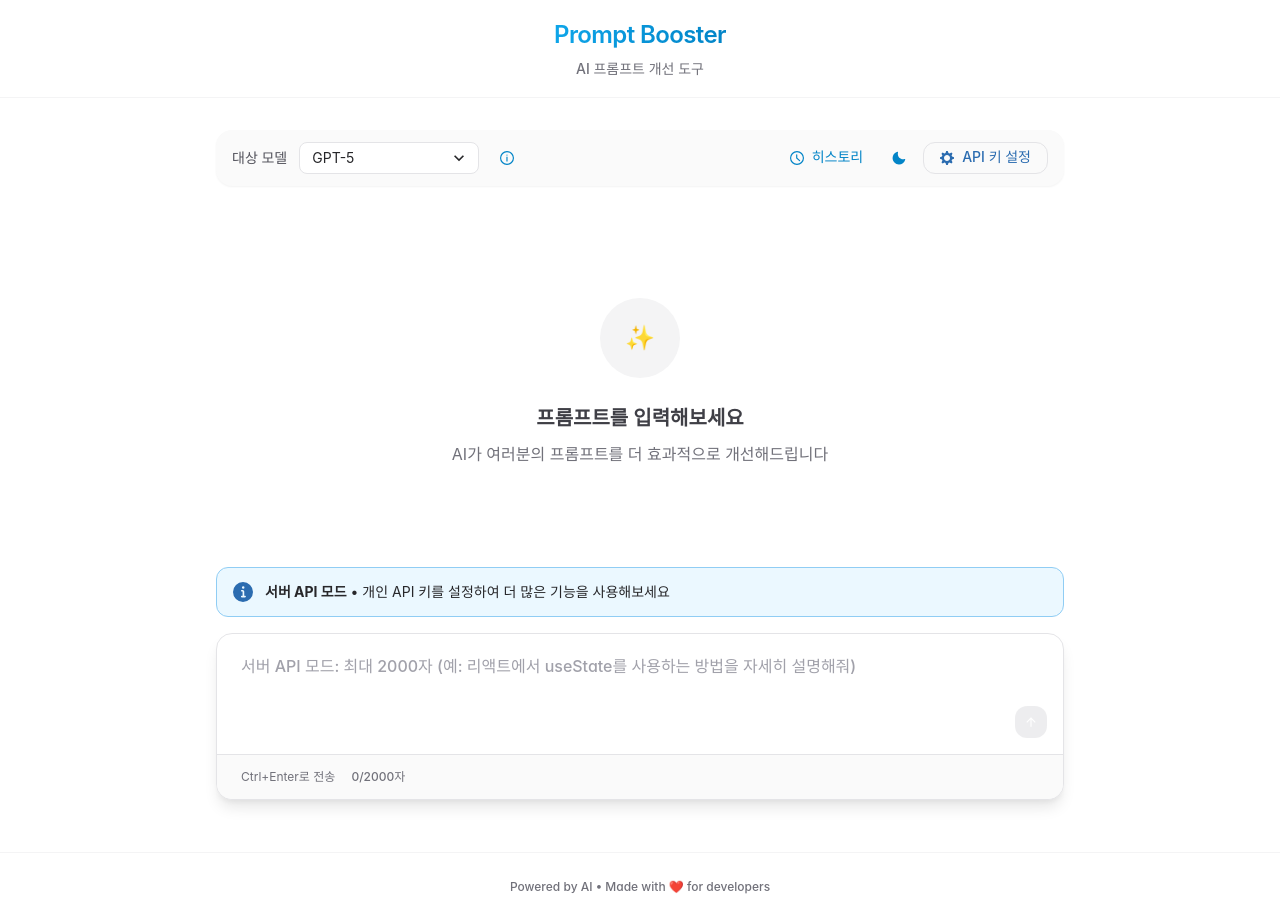
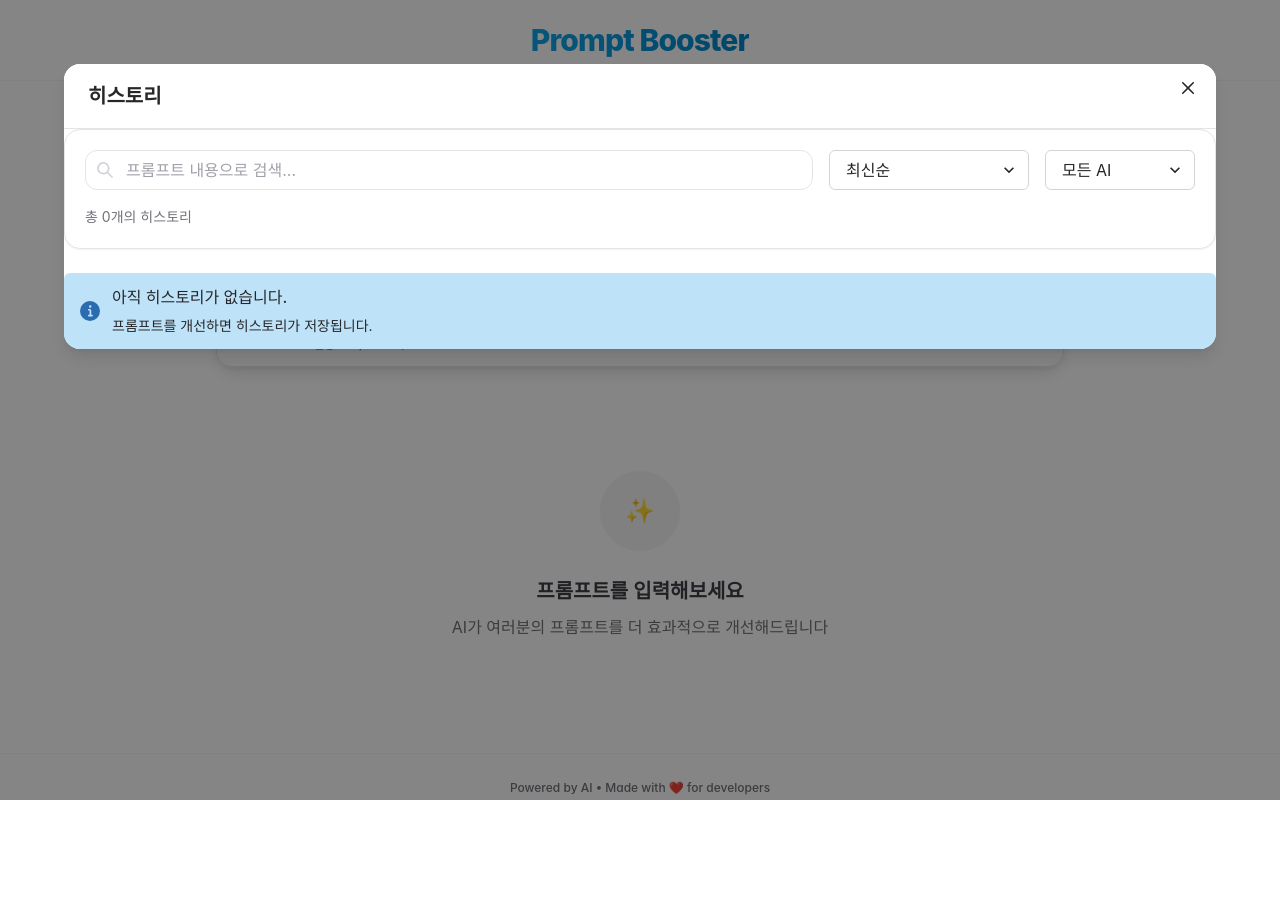
Before and after one commit to garyjeong/prompt-booster, a Next.js app: page / in a window 1280 px wide. Both pictures are taken after a click on the button "히스토리". After the commit the page ends 821 px from the top, so only its background shows below. Built offline with nearby package versions, Linux system fonts and the light colour scheme.

Commit message:
feat: 로고 확장·히스토리 모달·입력 상단 배치 및 라이트모드 대비

```diff
--- a/src/app/page.tsx
+++ b/src/app/page.tsx
@@ -1,28 +1,19 @@
 'use client';
 
-import { useState, useEffect } from 'react';
-import { VStack, HStack, Stack, Button, Box, Text, useColorModeValue, Select } from '@chakra-ui/react';
-import { TimeIcon } from '@chakra-ui/icons';
-import dynamic from 'next/dynamic';
+import ColorModeToggle from '@/components/ColorModeToggle';
 import Layout from '@/components/Layout';
+import ModelInfo from '@/components/ModelInfo';
 import PromptInput from '@/components/PromptInput';
 import PromptResult from '@/components/PromptResult';
-import ColorModeToggle from '@/components/ColorModeToggle';
-import ModelInfo from '@/components/ModelInfo';
+import { TimeIcon } from '@chakra-ui/icons';
+import { Button, HStack, Select, Stack, Text, useColorModeValue, useDisclosure, VStack } from '@chakra-ui/react';
+import { useEffect, useState } from 'react';
 
-// ApiKeyInput 지연 로딩 (설정 버튼 클릭 시에만 로드)
-const ApiKeyInput = dynamic(() => import('@/components/ApiKeyInput'), {
-  loading: () => (
-    <Box p={4} textAlign="center">
-      <Text fontSize="sm" color="gray.500">API 키 설정을 불러오는 중...</Text>
-    </Box>
-  ),
-  ssr: false
-});
-import { ApiKeyProvider, useApiKeys } from '@/context/ApiKeyContext';
+import HistoryModal from '@/components/HistoryModal';
+import { ApiKeyProvider } from '@/context/ApiKeyContext';
 import { PromptProvider, useCurrentPrompt, usePromptHistory } from '@/context/PromptContext';
-import { withCache, generateCacheKey } from '@/lib/api-cache';
-import type { PromptImprovementRequest, APIResponse, PromptImprovementResponse, TargetModel } from '@/types/api';
+import { generateCacheKey, withCache } from '@/lib/api-cache';
+import type { APIResponse, PromptImprovementRequest, PromptImprovementResponse, TargetModel } from '@/types/api';
 import type { PromptComparisonAnalysis } from '@/types/scoring';
 
 /** 실제 API를 호출하는 프롬프트 개선 함수 (캐싱 적용) */
@@ -60,7 +51,6 @@ async function improvePrompt(request: PromptImprovementRequest): Promise<PromptI
 
 /** 메인 앱 컴포넌트 */
 function PromptBoosterApp() {
-  const { apiKeys } = useApiKeys();
   const {
     current,
     setOriginalPrompt,
@@ -70,6 +60,7 @@ function PromptBoosterApp() {
     clearError
   } = useCurrentPrompt();
   const { addToHistory } = usePromptHistory();
+  const { isOpen: isHistoryOpen, onOpen: openHistory, onClose: closeHistory } = useDisclosure();
 
   // 점수화 데이터 상태 관리
   const [scoringAnalysis, setScoringAnalysis] = useState<PromptComparisonAnalysis | undefined>(undefined);
@@ -116,10 +107,9 @@ function PromptBoosterApp() {
     setIsDemoMode(false);
 
     		try {
-			// API 요청 생성 (환경변수 API Key를 사용하거나, 사용자 API Key를 fallback으로 사용)
+			// API 요청 생성 (서버 환경변수의 키 사용; 사용자 키는 사용하지 않음)
 			const request: PromptImprovementRequest = {
 				prompt,
-				geminiKey: apiKeys.gemini,
 				targetModel: selectedTargetModel,
 			};
 
@@ -200,20 +190,28 @@ function PromptBoosterApp() {
             <Button
               variant="ghost"
               size="sm"
-              onClick={() => window.open('/history', '_blank')}
+              onClick={openHistory}
               leftIcon={<TimeIcon />}
               borderRadius="xl"
             >
               히스토리
             </Button>
             <ColorModeToggle size="sm" variant="ghost" />
-            <ApiKeyInput />
           </HStack>
         </Stack>
 
+        {/* 히스토리 모달 */}
+        <HistoryModal isOpen={isHistoryOpen} onClose={closeHistory} />
+
         {/* 대화형 메인 영역 */}
         <VStack spacing={6} align="stretch" flex="1">
-          {/* 프롬프트 결과 - 대화처럼 표시 */}
+          {/* 입력 영역을 상단에 배치 */}
+          <PromptInput
+            onSubmit={handlePromptSubmit}
+            isLoading={current.isLoading}
+          />
+
+          {/* 개선 결과를 입력 아래로 이동 */}
           <PromptResult
             originalPrompt={current.originalPrompt}
             improvedPrompt={current.improvedPrompt}
@@ -225,21 +223,6 @@ function PromptBoosterApp() {
             processingTime={processingTime}
             isDemoMode={isDemoMode}
           />
-
-          {/* 하단 고정 입력 영역 */}
-          <Box
-            position="sticky"
-            bottom={0}
-            bg={useColorModeValue('rgba(255, 255, 255, 0.9)', 'rgba(24, 24, 27, 0.9)')}
-            backdropFilter="blur(10px)"
-            pt={4}
-            mt="auto"
-          >
-            <PromptInput
-              onSubmit={handlePromptSubmit}
-              isLoading={current.isLoading}
-            />
-          </Box>
         </VStack>
       </VStack>
     </Layout>
--- /dev/null
+++ b/src/components/HistoryModal.tsx
@@ -0,0 +1,42 @@
+"use client";
+
+import {
+    Modal,
+    ModalBody,
+    ModalCloseButton,
+    ModalContent,
+    ModalHeader,
+    ModalOverlay,
+    useColorModeValue,
+} from "@chakra-ui/react";
+import dynamic from "next/dynamic";
+import React from "react";
+
+const HistoryViewer = dynamic(() => import("@/components/HistoryViewer"), {
+  ssr: false,
+});
+
+interface HistoryModalProps {
+  isOpen: boolean;
+  onClose: () => void;
+}
+
+const HistoryModal: React.FC<HistoryModalProps> = ({ isOpen, onClose }) => {
+  const headerBg = useColorModeValue("white", "gray.800");
+  return (
+    <Modal isOpen={isOpen} onClose={onClose} size="6xl" scrollBehavior="inside">
+      <ModalOverlay />
+      <ModalContent borderRadius="2xl" overflow="hidden">
+        <ModalHeader bg={headerBg} borderBottom="1px" borderColor={useColorModeValue('gray.200','gray.700')}>
+          히스토리
+        </ModalHeader>
+        <ModalCloseButton />
+        <ModalBody p={0}>
+          <HistoryViewer />
+        </ModalBody>
+      </ModalContent>
+    </Modal>
+  );
+};
+
+export default HistoryModal;
--- a/src/components/Layout.tsx
+++ b/src/components/Layout.tsx
@@ -1,6 +1,5 @@
-import React, { memo } from 'react';
 import { Box, Flex, Text, useColorModeValue, VStack } from '@chakra-ui/react';
-import { ReactNode } from 'react';
+import { memo, ReactNode } from 'react';
 
 interface LayoutProps {
   children: ReactNode;
@@ -25,22 +24,15 @@ const Layout = memo(function Layout({ children }: LayoutProps) {
         zIndex={10}
       >
         <Box maxW="4xl" mx="auto" px={6}>
-          <VStack spacing={1} align="center">
+          <VStack spacing={0} align="center">
             <Text
-              fontSize="2xl"
-              fontWeight="semibold"
+              fontSize={{ base: "2xl", md: "3xl" }}
+              fontWeight="extrabold"
               bgGradient="linear(to-r, brand.500, brand.600)"
               bgClip="text"
-              letterSpacing="-0.025em"
+              letterSpacing="-0.03em"
             >
               Prompt Booster
-            </Text>
-            <Text
-              fontSize="sm"
-              color={subtextColor}
-              fontWeight="medium"
-            >
-              AI 프롬프트 개선 도구
             </Text>
           </VStack>
         </Box>
--- a/src/components/PromptInput.tsx
+++ b/src/components/PromptInput.tsx
@@ -1,20 +1,17 @@
-import React, { memo, useState, useMemo, useCallback } from 'react';
+import { useIsDemoMode } from '@/context/ApiKeyContext';
+import { ArrowUpIcon } from '@chakra-ui/icons';
 import {
-  Box,
-  Textarea,
-  VStack,
-  HStack,
-  Text,
-  Alert,
-  AlertIcon,
-  AlertDescription,
-  Progress,
-  useColorModeValue,
-  IconButton,
-  Tooltip
+    Box,
+    HStack,
+    IconButton,
+    Progress,
+    Text,
+    Textarea,
+    Tooltip,
+    useColorModeValue,
+    VStack
 } from '@chakra-ui/react';
-import { ArrowUpIcon } from '@chakra-ui/icons';
-import { useIsDemoMode } from '@/context/ApiKeyContext';
+import React, { memo, useCallback, useMemo, useState } from 'react';
 
 interface PromptInputProps {
   onSubmit?: (prompt: string) => void;
@@ -81,23 +78,7 @@ const PromptInput = memo(function PromptInput({ onSubmit, isLoading = false }: P
 
   return (
     <VStack spacing={4} align="stretch">
-      {/* 데모 모드 알림 - 간소화 */}
-      {isDemoMode && (
-        <Alert
-          status="info"
-          borderRadius="xl"
-          bg={alertBg}
-          border="1px"
-          borderColor={alertBorderColor}
-        >
-          <AlertIcon />
-          <AlertDescription fontSize="sm">
-            <Text>
-              <strong>서버 API 모드</strong> • 개인 API 키를 설정하여 더 많은 기능을 사용해보세요
-            </Text>
-          </AlertDescription>
-        </Alert>
-      )}
+      {/* 데모/서버 모드 안내 제거 */}
 
       {/* 모던 채팅 스타일 입력 영역 */}
       <Box
--- a/src/theme/index.ts
+++ b/src/theme/index.ts
@@ -203,10 +203,10 @@ const styles = {
             fontFeatureSettings: '"cv02","cv03","cv04","cv11"',
         },
         "*::placeholder": {
-			color: props.colorMode === "dark" ? "gray.500" : "gray.400",
+            color: props.colorMode === "dark" ? "gray.500" : "gray.500",
         },
         "*, *::before, &::after": {
-			borderColor: props.colorMode === "dark" ? "gray.600" : "gray.200",
+            borderColor: props.colorMode === "dark" ? "gray.600" : "gray.300",
         },
         // 스크롤바 스타일링
         "::-webkit-scrollbar": {
@@ -216,11 +216,11 @@ const styles = {
             bg: "transparent",
         },
         "::-webkit-scrollbar-thumb": {
-			bg: props.colorMode === "dark" ? "gray.600" : "gray.300",
+            bg: props.colorMode === "dark" ? "gray.600" : "gray.400",
             borderRadius: "full",
         },
         "::-webkit-scrollbar-thumb:hover": {
-			bg: props.colorMode === "dark" ? "gray.500" : "gray.400",
+            bg: props.colorMode === "dark" ? "gray.500" : "gray.500",
         },
     }),
 };
```
Lines whose indentation alone changed are shown as unchanged.
